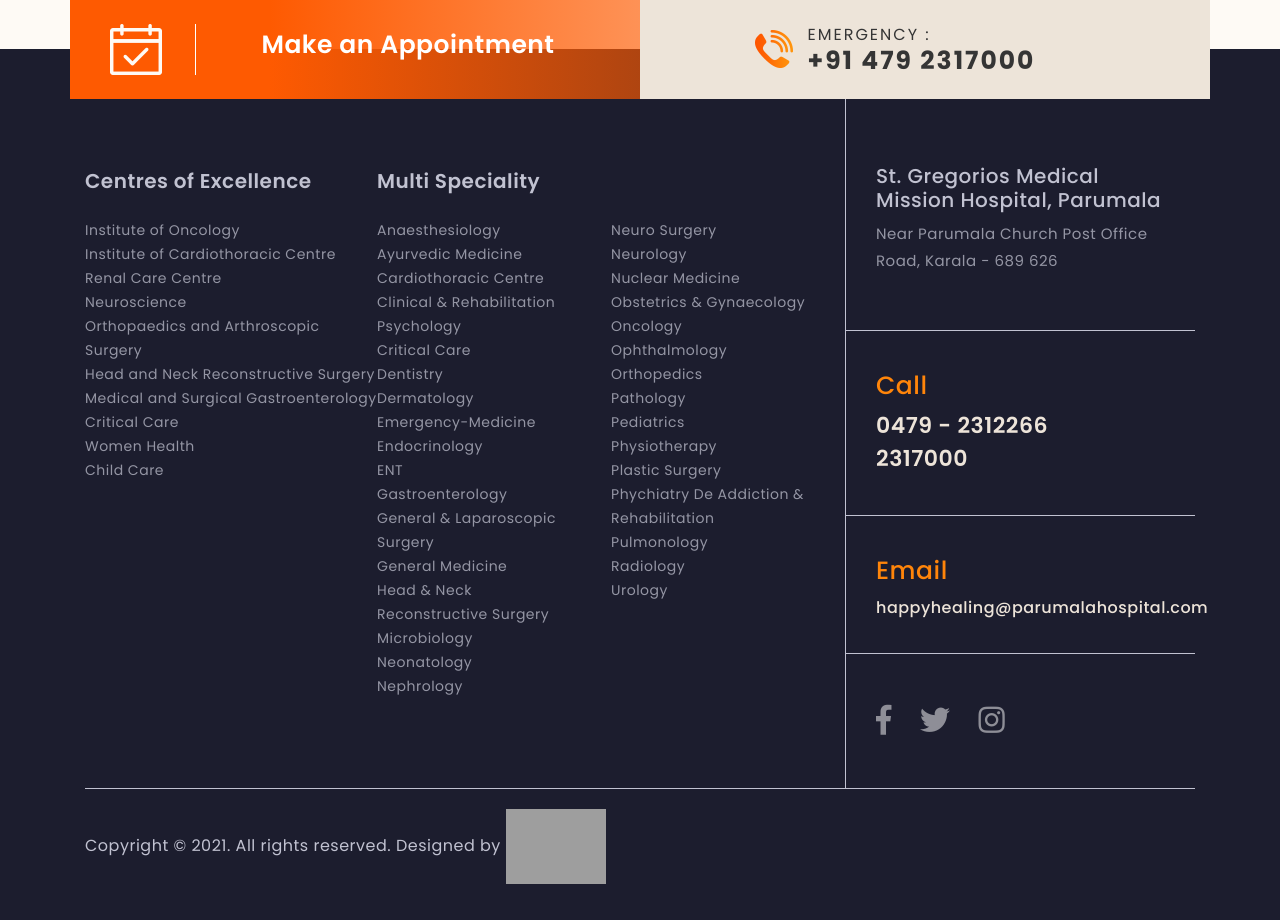
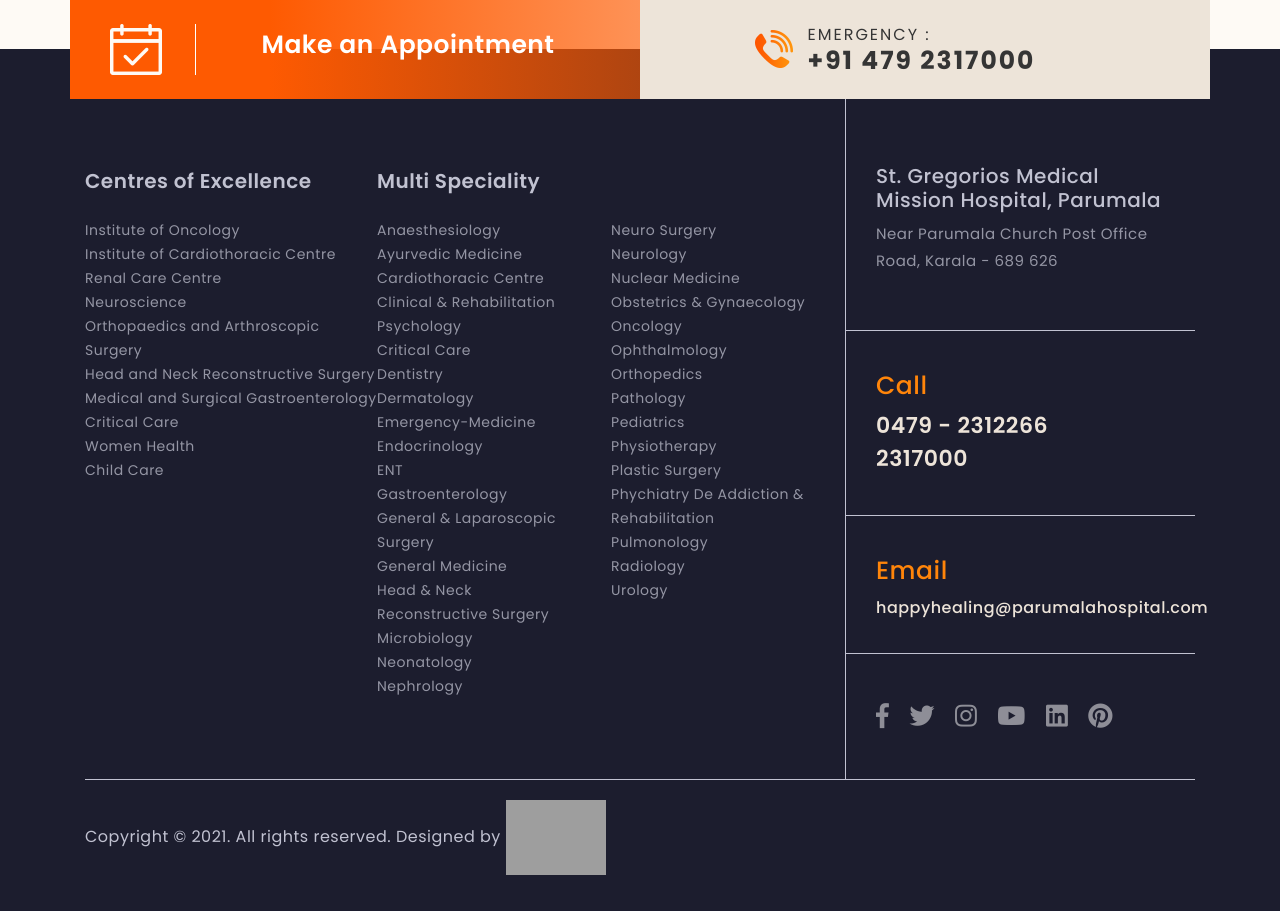
Before and after one commit to dilshad-shibin/parumala-final, a PHP site: page /index.php in a window 1280 px wide. Shown: the part 4612-5532 px from the top of the page. Run offline with PHP 8.4, Linux system fonts and the light colour scheme; some libraries are stand-ins or nearby versions; grey boxes are pictures that could not be loaded.

Commit message:
social media icons aded in footer

```diff
--- a/assets/css/style.css
+++ b/assets/css/style.css
@@ -1810,11 +1810,11 @@ a {
 }
 
 .footer-social ul li{
-    margin-right: 28px;
+    margin-right: 20px;
 }
 
 .footer-social ul li a{
-    font-size: 30px;
+    font-size: 25px;
     transition: all .3s ease-in-out;
 }
 
--- a/footer/footer.php
+++ b/footer/footer.php
@@ -118,13 +118,22 @@
                     <div class="footer-social">
                         <ul>
                             <li>
-                                <a href="" class="text-white-50"><i class="fab fa-facebook-f"></i></a>
+                                <a href="https://www.facebook.com/parumalahospitalofficial/" class="text-white-50" target="_blank"><i class="fab fa-facebook-f"></i></a>
                             </li>
                             <li>
-                                <a href="" class="text-white-50"><i class="fab fa-twitter"></i></a>
+                                <a href="https://twitter.com/ParumalaH" class="text-white-50" target="_blank"><i class="fab fa-twitter"></i></a>
                             </li>
                             <li>
-                                <a href="" class="text-white-50"><i class="fab fa-instagram"></i></a>
+                                <a href="https://www.instagram.com/parumala_hospital/" class="text-white-50" target="_blank"><i class="fab fa-instagram"></i></a>
+                            </li>
+                            <li>
+                                <a href="https://www.youtube.com/channel/UCmAtNtBvT7YvBctK9EIolig" class="text-white-50" target="_blank"><i class="fab fa-youtube"></i></a>
+                            </li>
+                            <li>
+                                <a href="https://www.linkedin.com/in/parumala-hospital-b46810179/" class="text-white-50" target="_blank"><i class="fab fa-linkedin"></i></a>
+                            </li>
+                            <li>
+                                <a href="https://in.pinterest.com/parumalahospital/" class="text-white-50" target="_blank"><i class="fab fa-pinterest"></i></a>
                             </li>
                         </ul>
                     </div>
```
